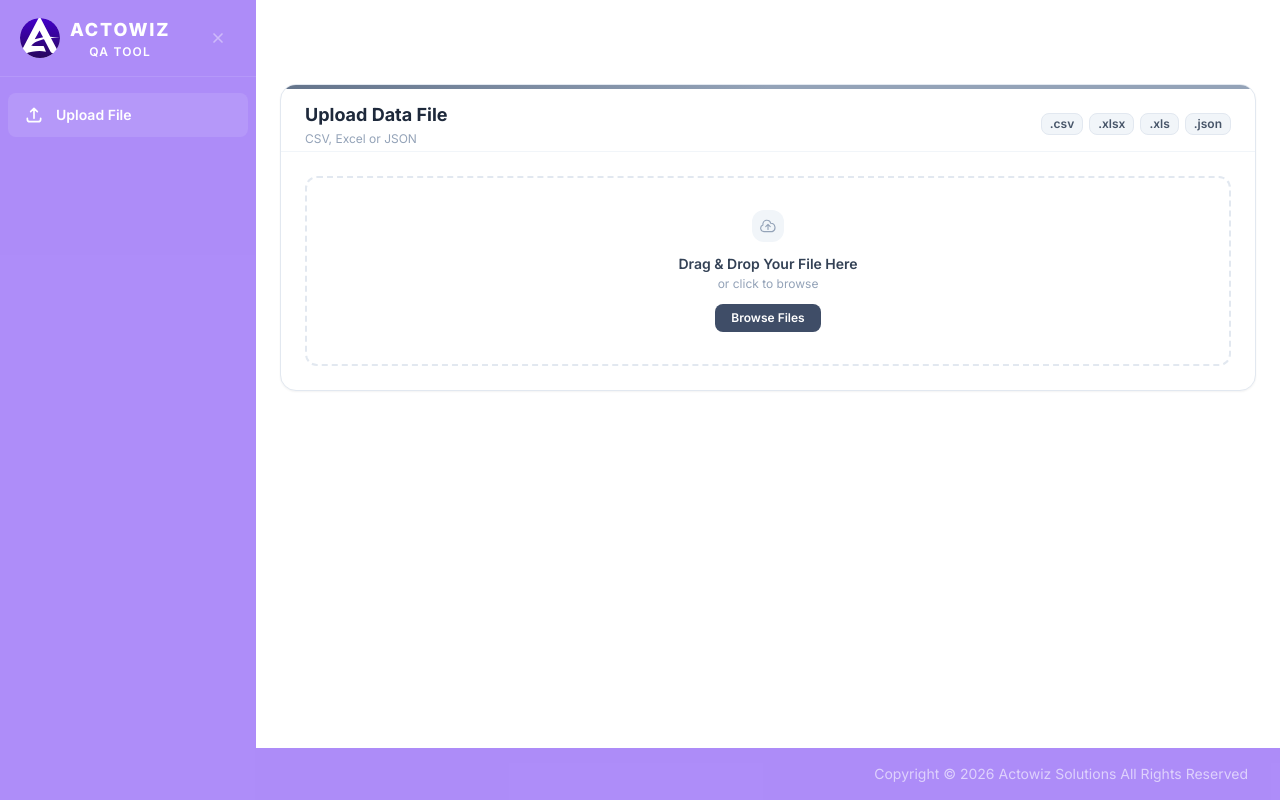
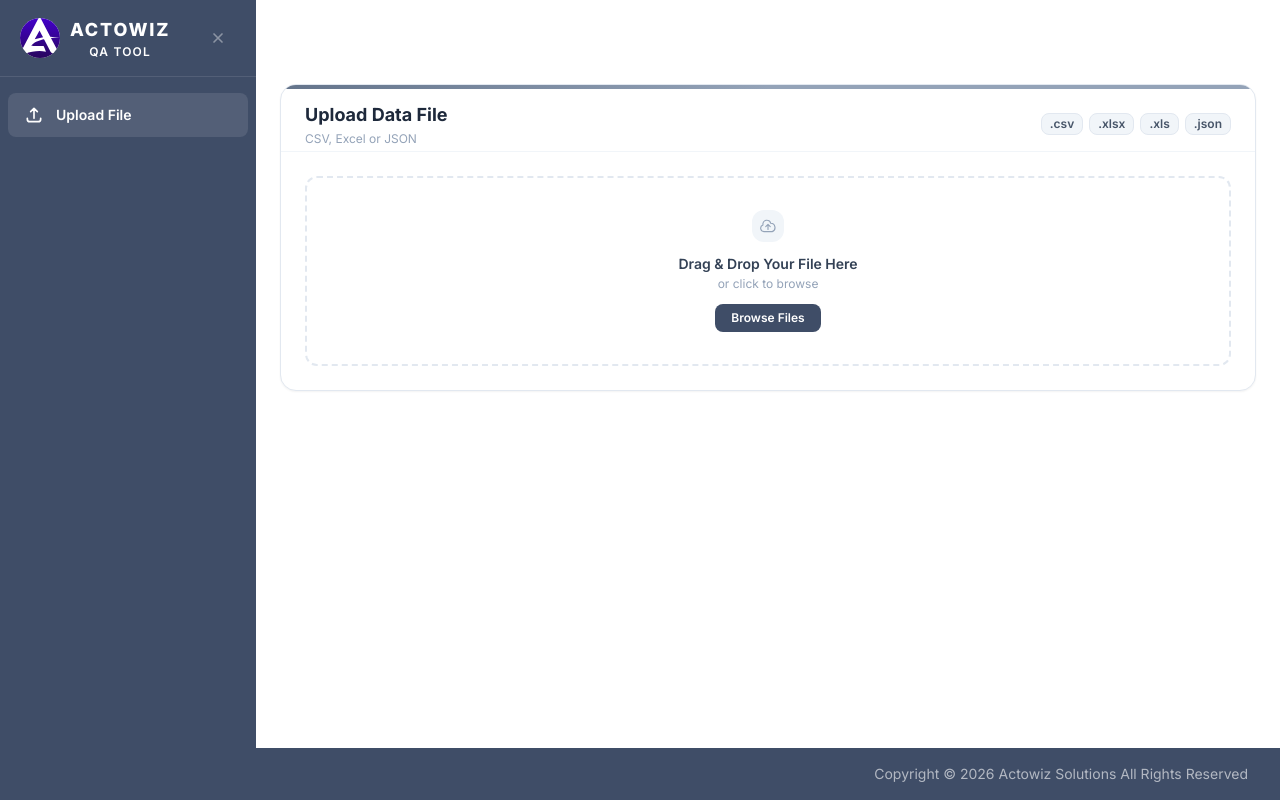
Before and after one commit to Ranjana-Actowiz/QA-Testing-Tool, a React (Create React App) app in the folder frontend/: page / in a window 1280 px wide. Built offline with nearby package versions, Linux system fonts and the light colour scheme; no server answers.

Commit message:
update background color in Footer and Sidebar components

```diff
--- a/frontend/src/components/Footer.js
+++ b/frontend/src/components/Footer.js
@@ -1,8 +1,8 @@
  const  Footer = () => {
     return (
         <footer
-            className="text-right text-sm text-white/60 px-4 sm:px-6 lg:px-8 py-4 mt-auto bg-violet-500/70"
-            style={{ backgroundColor: "" }}
+            className="text-right text-sm text-white/60 px-4 sm:px-6 lg:px-8 py-4 mt-auto"
+            style={{ backgroundColor: "#3F4D67" }}
         >
             Copyright &copy; {new Date().getFullYear()} Actowiz Solutions All Rights Reserved
         </footer>
--- a/frontend/src/components/Layout/Sidebar.js
+++ b/frontend/src/components/Layout/Sidebar.js
@@ -59,7 +59,7 @@ export default function Sidebar() {
       <aside
         onMouseEnter={() => mode === "collapsed" && setHovered(true)}
         onMouseLeave={() => setHovered(false)}
-        className={`flex flex-col bg-violet-500/70 text-white h-full transition-all duration-300 ease-in-out fixed lg:relative z-50 lg:z-auto ${isMobileOpen ? "translate-x-0" : "-translate-x-full lg:translate-x-0"} ${expanded ? "w-64" : "w-16"} overflow-y-auto overflow-x-hidden`}
+        className={`flex flex-col bg-[#3F4D67] text-white h-full transition-all duration-300 ease-in-out fixed lg:relative z-50 lg:z-auto ${isMobileOpen ? "translate-x-0" : "-translate-x-full lg:translate-x-0"} ${expanded ? "w-64" : "w-16"} overflow-y-auto overflow-x-hidden`}
       >
         {/* Logo / Branding */}
         <div className={`border-b border-white/10 flex items-center py-4 flex-shrink-0 ${expanded ? "px-5 gap-3" : "justify-center px-2"}`}>
```
